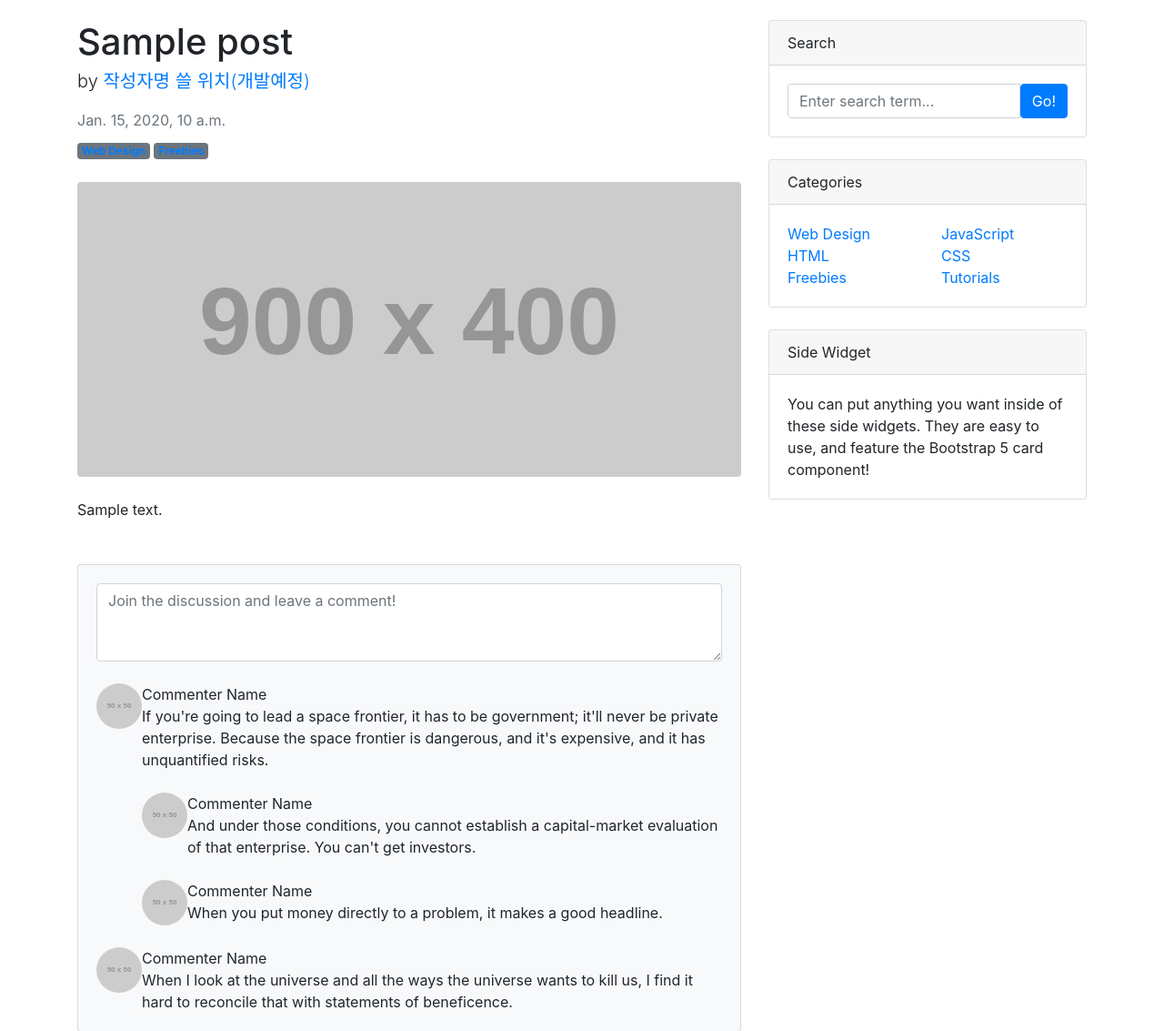
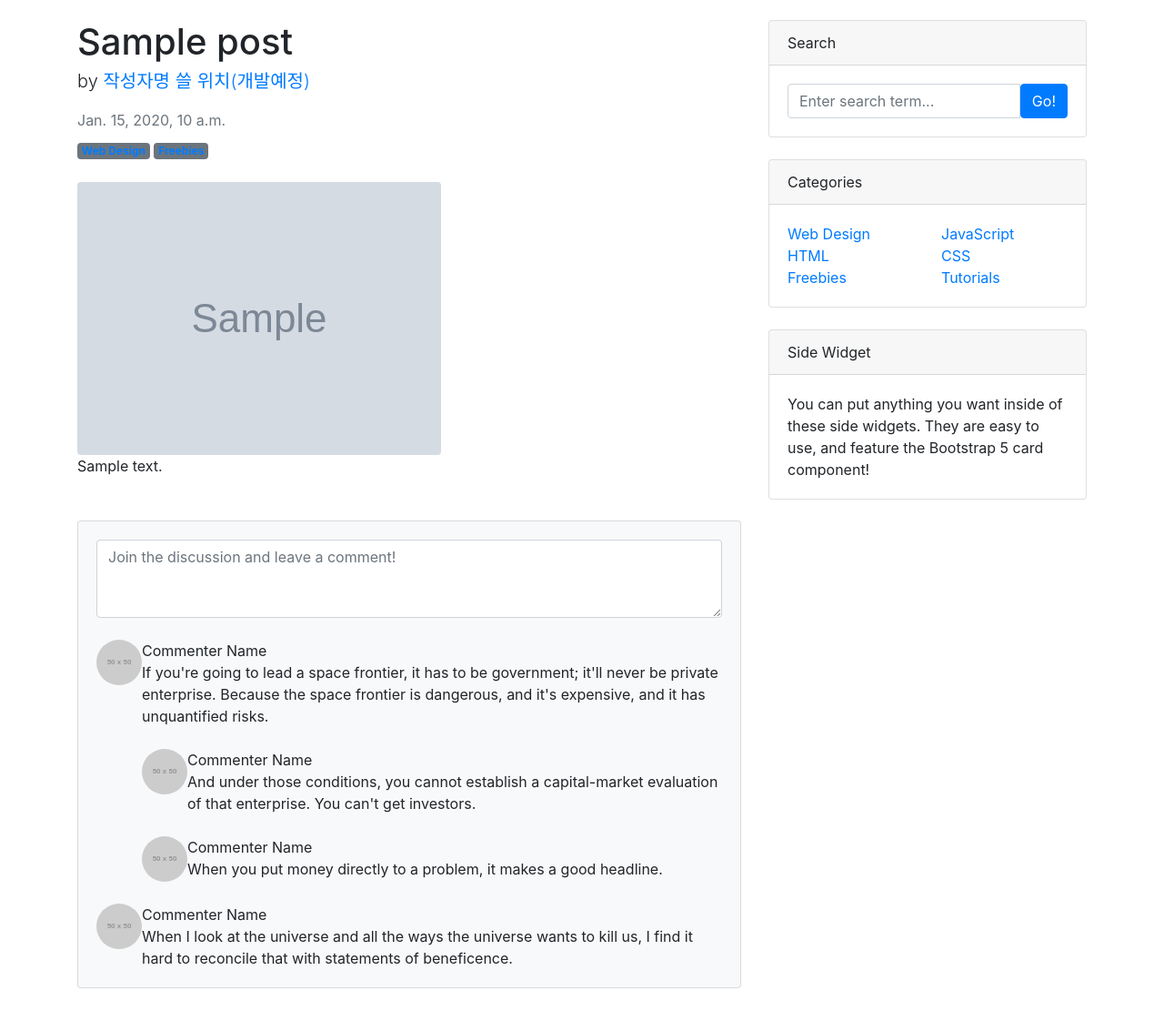
Before and after one commit to DDOA232/do_it_django_a_to_z, a Django app: page /blog/1/ in a window 1280 px wide. Shown: the part 138-1271 px from the top of the page at 91% size. Run offline with Django 4.2, Linux system fonts and the light colour scheme; tables that the repository leaves empty hold one stand-in row (values such as "Sample post"); grey boxes marked "Sample" are stand-in pictures; grey boxes labelled with a size stand in for pictures from a placeholder-image service; some libraries are stand-ins or nearby versions.

Commit message:
포스트 상세 페이지에 대표 이미지 출력하기

```diff
--- a/blog/templates/blog/post_detail.html
+++ b/blog/templates/blog/post_detail.html
@@ -50,7 +50,7 @@
                             <a class="badge bg-secondary text-decoration-none link-light" href="#!">Freebies</a>
                         </header>
                         <!-- Preview image figure-->
-                        <figure class="mb-4"><img class="img-fluid rounded" src="https://dummyimage.com/900x400/ced4da/6c757d.jpg" alt="..." /></figure>
+                        <img class="img-fluid rounded" src="{{ post.head_image.url}}" alt="">
                         <!-- Post content-->
                         <section class="mb-5">
                             <p class="fs-5 mb-4">{{ post.content}}</p>
```
